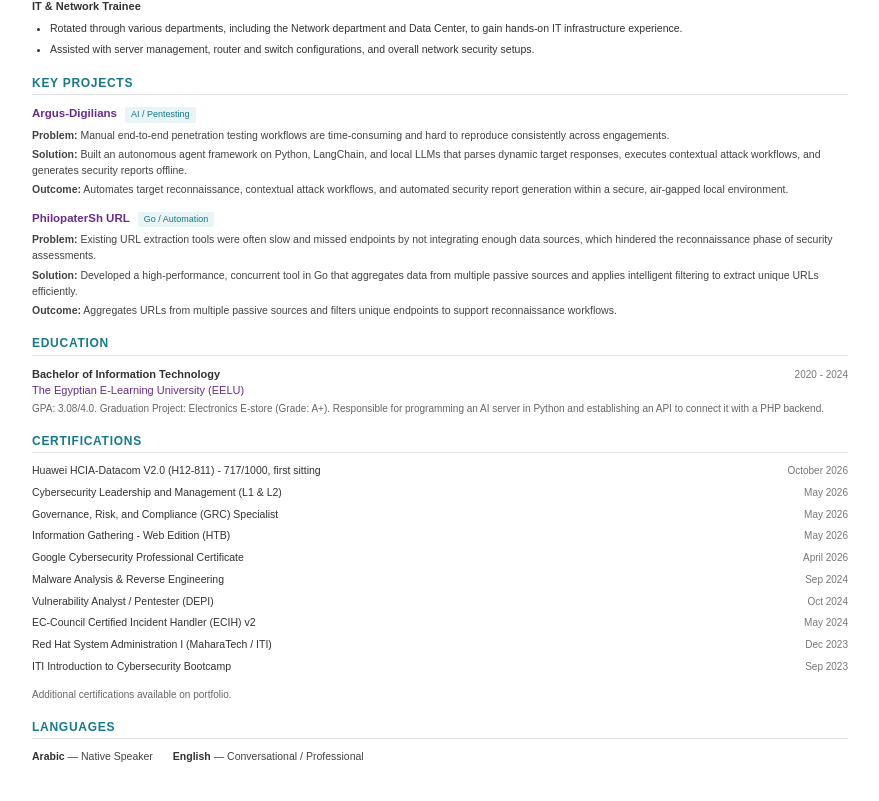
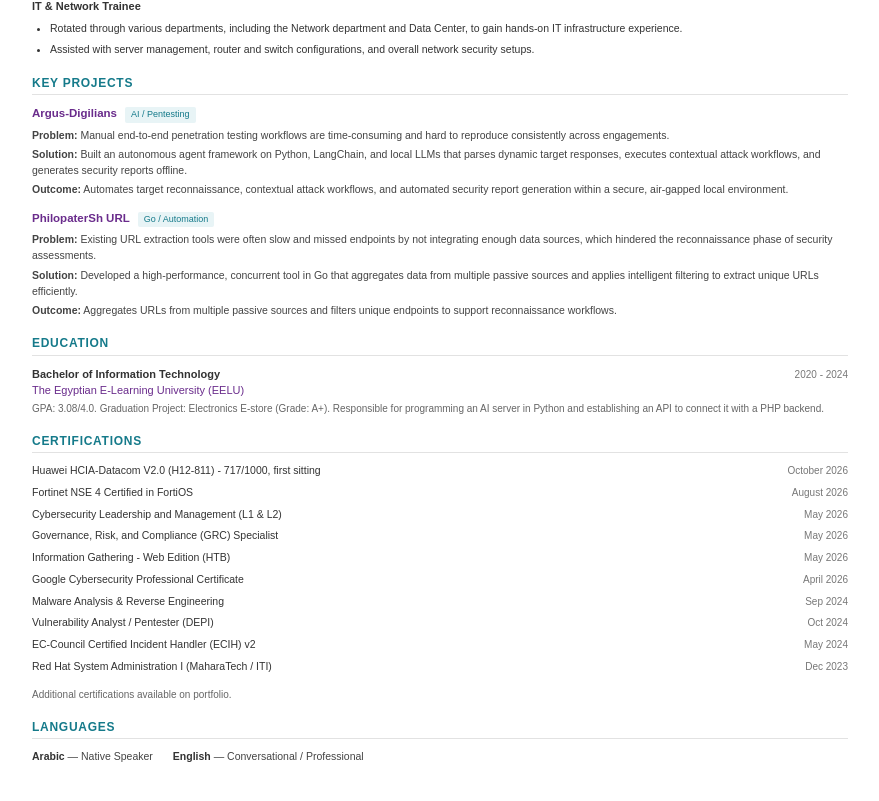
Before and after one commit to PhilopaterSh/Portfolio, a React (Vite) app: page /Portfolio/Resume in a window 1280 px wide. Shown: the part 1525-2326 px from the top of the page, without its empty margins (200-1079 px from the left). Built offline with nearby package versions, Linux system fonts and the light colour scheme.

Commit message:
Add Fortinet NSE 4 Certified in FortiOS (Aug 2026)

```diff
--- a/src/data/portfolioData.ts
+++ b/src/data/portfolioData.ts
@@ -432,6 +432,10 @@ export const certs: Certification[] = [
     date: "October 2026",
   },
   {
+    name: "Fortinet NSE 4 Certified in FortiOS",
+    date: "August 2026",
+  },
+  {
     name: "Cybersecurity Leadership and Management (L1 & L2)",
     date: "May 2026",
   },
```
